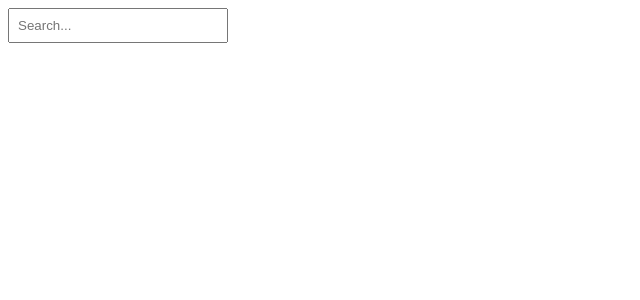
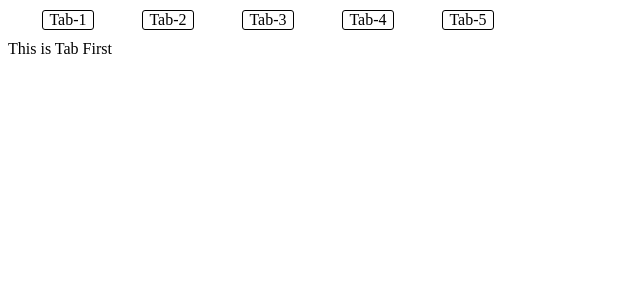
Before and after one commit to SATYAM08RAJPUT/My-React-, a React (Vite) app: page / in a window 1280 px wide. Shown: the top 300 px of the page, without its empty margins (0-640 px from the left). Built offline with nearby package versions, Linux system fonts and the light colour scheme.

Commit message:
add a Tab component

```diff
--- a/src/App.jsx
+++ b/src/App.jsx
@@ -22,6 +22,7 @@ import UpdateText from "./Update Text/updateText";
 import UpdateName from "./update Name/updateName";
 import InfiniteScroll from "./infinite Scrollbar/infiniteScroll";
 import SearchableDropdown from "./SearchableDropdown/searchabledropdown";
+import Tab from "./Tab Component/tab";
 const options = ["Apple", "Banana", "Cherry", "Date", "Grape", "Mango"];
 function App() {
   const [view, setView] = useState(false);
@@ -75,7 +76,8 @@ function App() {
       {/* <UpdateText /> */}
       {/* <UpdateName /> */}
       {/* <InfiniteScroll /> */}
-      <SearchableDropdown options={options} onSelect={handleSelect} />
+      {/* <SearchableDropdown options={options} onSelect={handleSelect} /> */}
+      <Tab />
     </>
   );
 }
--- /dev/null
+++ b/src/Tab Component/tab.css
@@ -0,0 +1,13 @@
+.tab-container{
+    margin: 10px;
+    display: flex;
+    justify-content: space-around;
+    width: 500px;
+}
+.tab-container div{
+    width: 50px;
+    border: solid 1px black;
+    text-align: center;
+    border-radius: 3px;
+    cursor: pointer;
+}
--- /dev/null
+++ b/src/Tab Component/tab.jsx
@@ -0,0 +1,26 @@
+import { useState } from "react";
+import "./tab.css";
+const TabItem = [
+  { id: "1", title: "Tab-1", content: "This is Tab First" },
+  { id: "2", title: "Tab-2", content: "This is Tab Second" },
+  { id: "3", title: "Tab-3", content: "This is Tab Third" },
+  { id: "4", title: "Tab-4", content: "This is Tab Four" },
+  { id: "5", title: "Tab-5", content: "This is Tab Five" },
+];
+const Tab = () => {
+  const [tab, setTab] = useState(TabItem[0].content);
+  const handleTabChange = (itm) => {
+    setTab(itm.content);
+  };
+  return (
+    <>
+      <div className="tab-container">
+        {TabItem.map((itm) => (
+          <div onClick={() => handleTabChange(itm)}>{itm.title}</div>
+        ))}
+      </div>
+      {tab}
+    </>
+  );
+};
+export default Tab;
```
